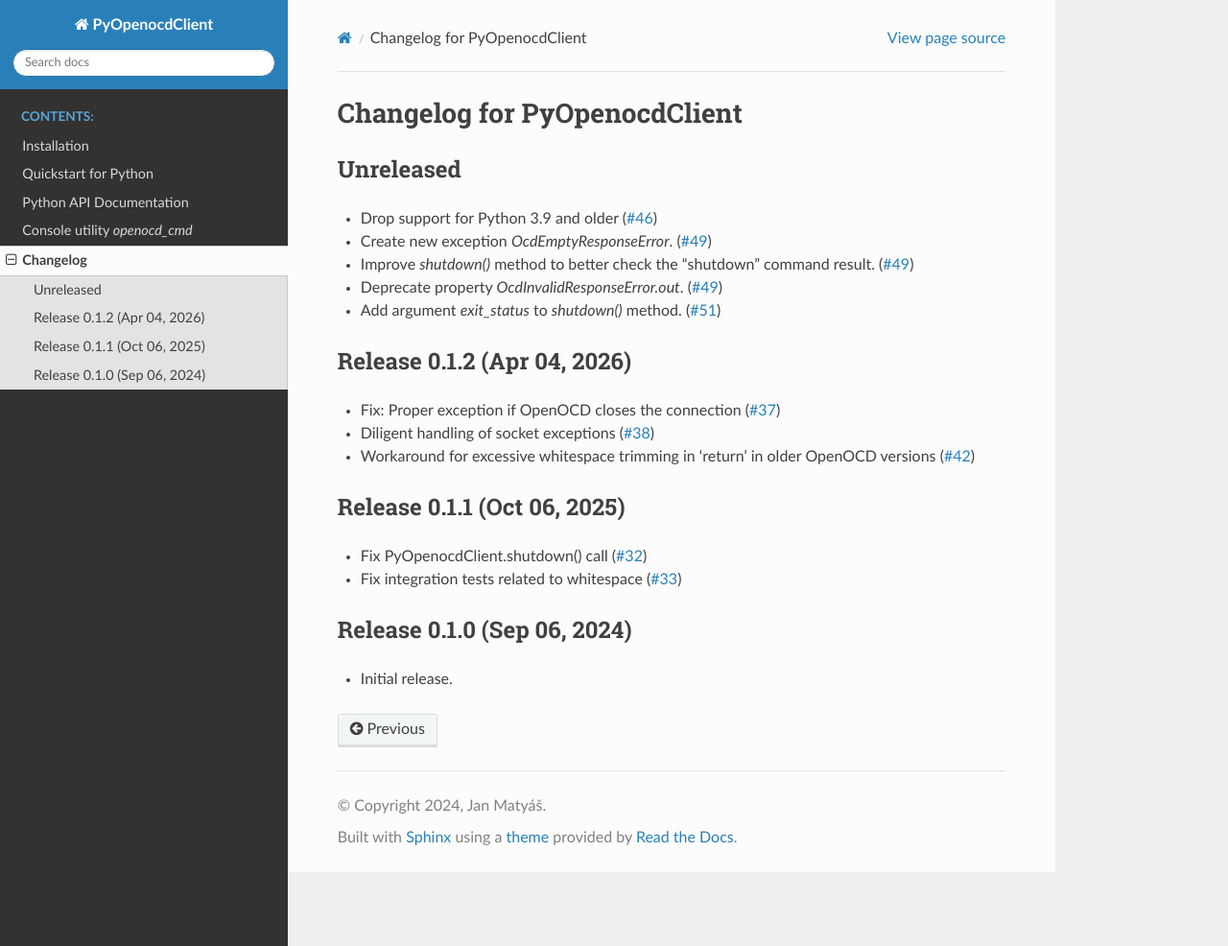
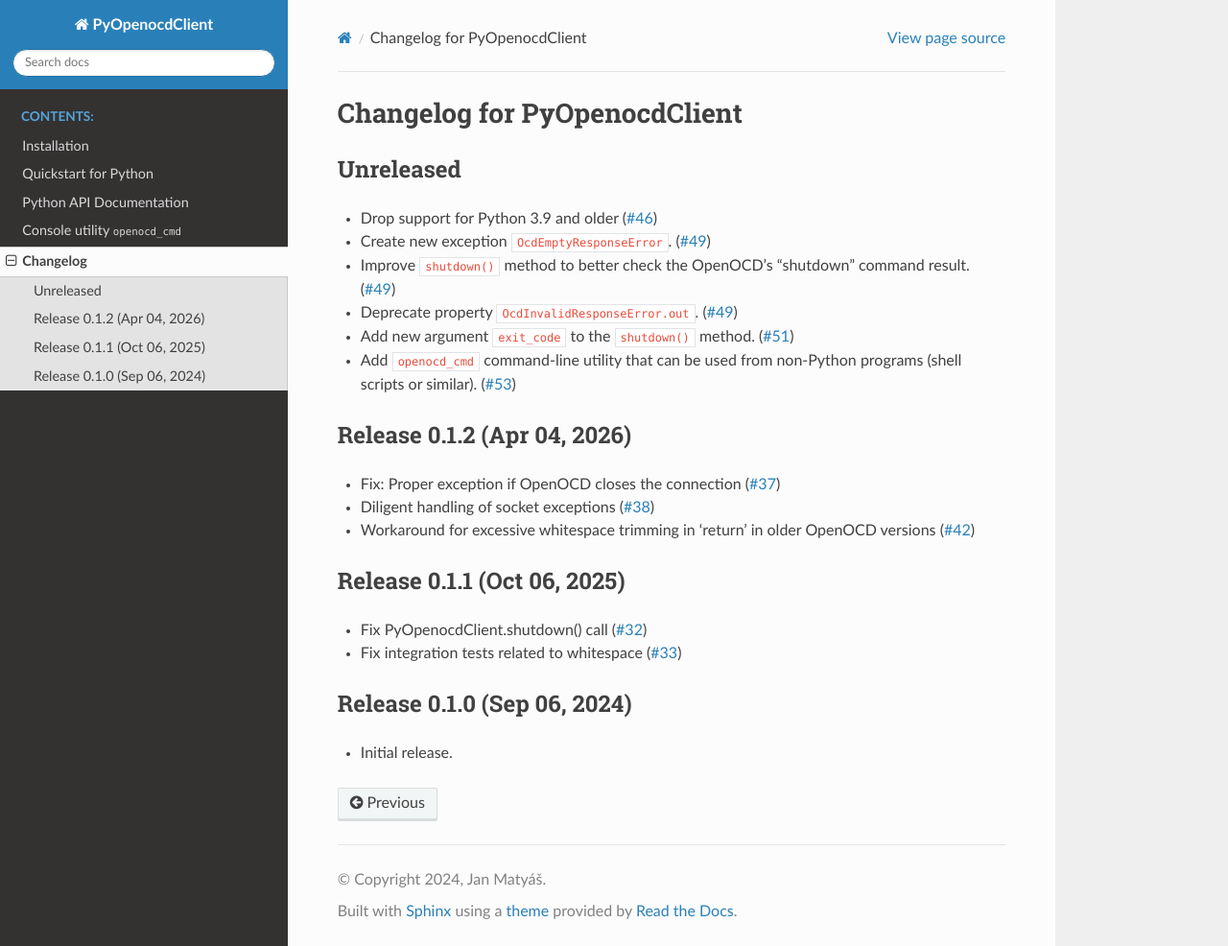
Before and after one commit to HonzaMat/PyOpenocdClient, a Sphinx documentation site: the page built from doc/changelog.rst, in a window 1280 px wide and 986 px high. Shown: the whole window at 96% size. Built offline with Sphinx 7.4.7 and the Read the Docs theme 3.1.0, drawn with Linux system fonts in a browser that asks for light colours.

Commit message:
Fix changelog and doc

```diff
--- a/CHANGELOG.rst
+++ b/CHANGELOG.rst
@@ -6,14 +6,17 @@
 ----------
 
 * Drop support for Python 3.9 and older (`#46`_)
-* Create new exception `OcdEmptyResponseError`. (`#49`_)
-* Improve `shutdown()` method to better check the "shutdown" command result. (`#49`_)
-* Deprecate property `OcdInvalidResponseError.out`. (`#49`_)
-* Add argument `exit_status` to `shutdown()` method. (`#51`_)
+* Create new exception ``OcdEmptyResponseError``. (`#49`_)
+* Improve ``shutdown()`` method to better check the OpenOCD's "shutdown" command result. (`#49`_)
+* Deprecate property ``OcdInvalidResponseError.out``. (`#49`_)
+* Add new argument ``exit_code`` to the ``shutdown()`` method. (`#51`_)
+* Add ``openocd_cmd`` command-line utility that can be used from non-Python
+  programs (shell scripts or similar). (`#53`_)
 
 .. _#46: https://github.com/HonzaMat/PyOpenocdClient/pull/46
 .. _#49: https://github.com/HonzaMat/PyOpenocdClient/pull/49
 .. _#51: https://github.com/HonzaMat/PyOpenocdClient/pull/51
+.. _#53: https://github.com/HonzaMat/PyOpenocdClient/pull/53
 
 Release 0.1.2 (Apr 04, 2026)
 ----------------------------
```
Also changed, not shown: doc/console_utility.rst (+10 -6 lines).
